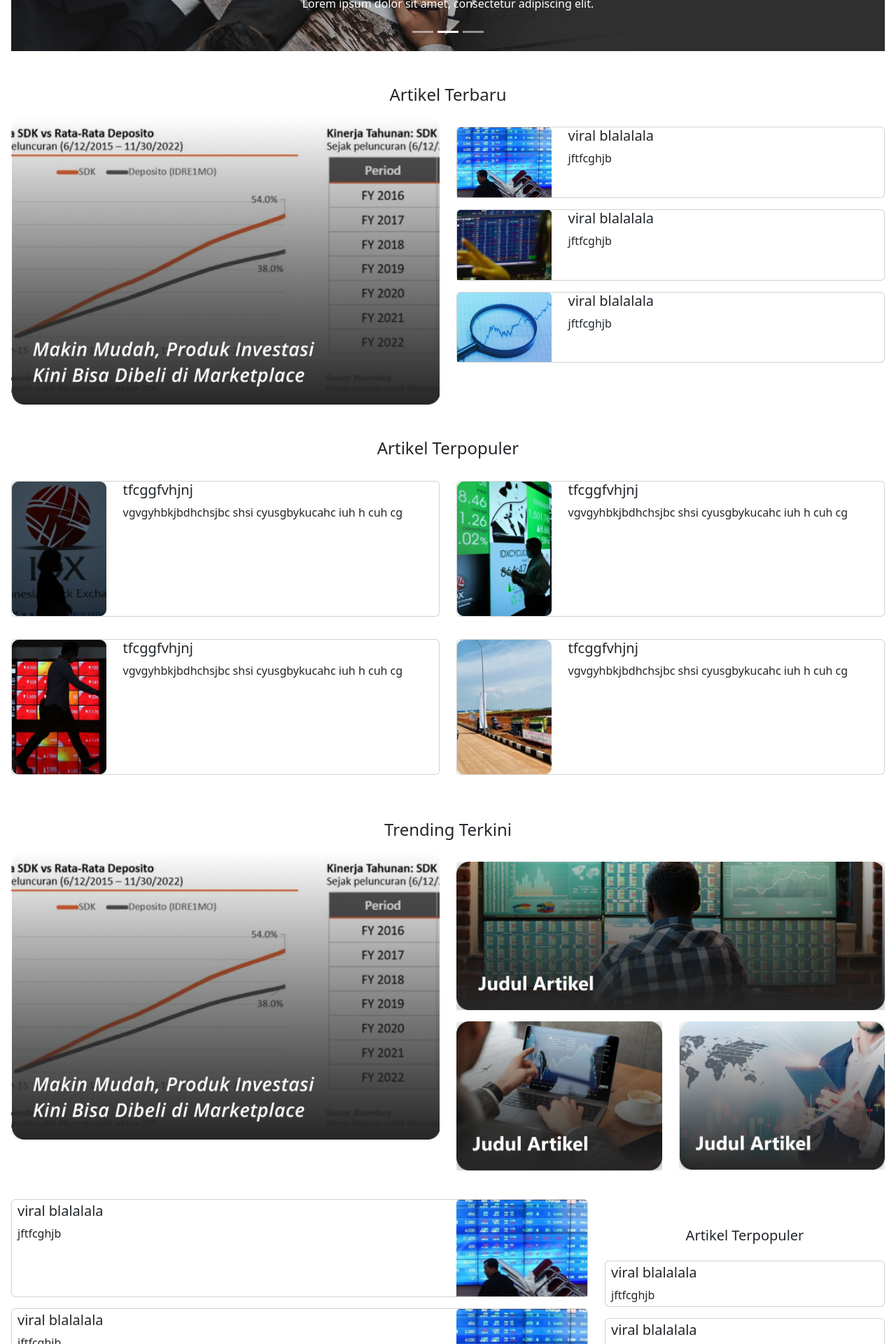
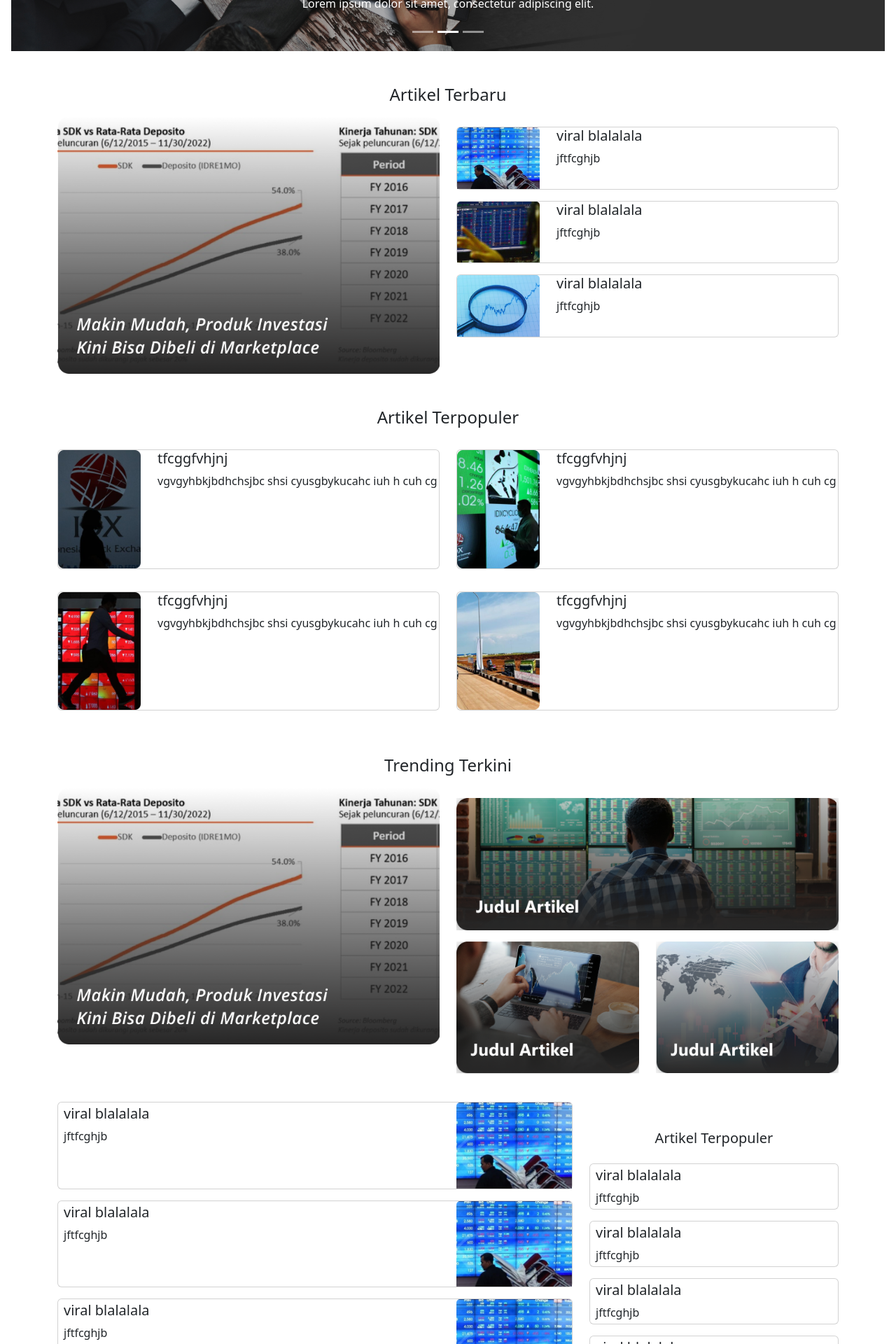
Before and after one commit to Arima1213/ProjekInvestLikeAPro, a React (Create React App) app: page / in a window 1280 px wide. Shown: the part 480-2400 px from the top of the page at 70% size. Built offline with nearby package versions, Linux system fonts and the light colour scheme.

Commit message:
memperbaiki margin X

```diff
--- a/src/component/contentfirst.js
+++ b/src/component/contentfirst.js
@@ -7,7 +7,7 @@ import bigcardimg from "./../asset/image 13.png";
 
 function FirstContent(props) {
   return (
-    <div className="">
+    <div className="container">
               <h4 className="text-center my-3 mt-5">Artikel Terbaru</h4>
       <div className="row">
         <div className="col-12 col-lg-6">
--- a/src/component/contentfive.js
+++ b/src/component/contentfive.js
@@ -9,7 +9,7 @@ import appsimage6 from "./../asset/AppsImage (6).png";
 
 function FiveContent(props) {
   return (
-    <div className="">
+    <div className="container">
       <div className="row">
         <div className="col-12 col-lg-8">
           <h5 className="text-center my-3 mt-5">APK Terending & Popular</h5>
--- a/src/component/contentfour.js
+++ b/src/component/contentfour.js
@@ -4,7 +4,7 @@ import x1image1 from "./../asset/x1image1.png";
 
 function FourContent(props) {
   return (
-    <div className="">
+    <div className="container">
       <div className="row">
         <div className="col-12 col-lg-8">
           <div className="row">
--- a/src/component/contentsecond.js
+++ b/src/component/contentsecond.js
@@ -6,7 +6,7 @@ import mediumIMG4 from "./../asset/mediumIMG (4).png";
 
 function SecondContent(props) {
   return (
-    <div className="">
+    <div className="container">
       <h4 className="text-center my-3 mt-5">Artikel Terpopuler</h4>
       <div className="row">
         <div className="col-12 my-3 col-lg-6">
--- a/src/component/contentseven.js
+++ b/src/component/contentseven.js
@@ -6,7 +6,7 @@ import shortvidio4 from "./../asset/YtShort (4).png";
 
 function SevenContent(props) {
   return (
-    <div className="">
+    <div className="container">
       <div className="row">
         <div className="col-12">
           <h5 className="text-center my-3 mt-5">Vidio Pendek</h5>
--- a/src/component/contentsix.js
+++ b/src/component/contentsix.js
@@ -14,7 +14,7 @@ import vidiosImage11 from "./../asset/thumbnail11.png";
 
 function SixContent(props) {
   return (
-    <div className="">
+    <div className="container">
       <div className="row">
         <div className="col-12 col-lg-8">
           <h5 className="text-center my-3 mt-5">APK Terending & Popular</h5>
--- a/src/component/contentthird.js
+++ b/src/component/contentthird.js
@@ -6,7 +6,7 @@ import bigcardimg from "./../asset/image 13.png";
 
 function ThirdContent(props) {
   return (
-    <div className="">
+    <div className="container">
       <h4 className="text-center my-3 mt-5">Trending Terkini</h4>
       <div className="row my-3">
         <div className="col-12 col-lg-6">
--- a/src/component/maincontent.js
+++ b/src/component/maincontent.js
@@ -66,7 +66,7 @@ const MainContent = () => {
         data-bs-target="#navbar"
         data-bs-root-margin="0px 0px -40%"
         data-bs-smooth-scroll="true"
-        className="container-fluid scrollspy-example bg-body-tertiary p-3 rounded-2"
+        className="scrollspy-example bg-body-tertiary p-3 rounded-2"
         tabIndex={0}
       >
         <div id="#hero">
```
